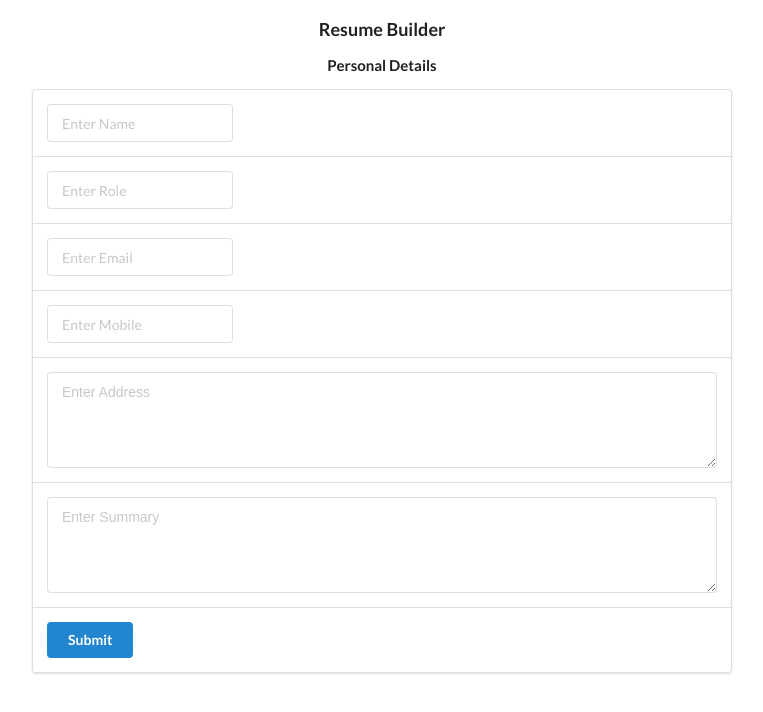
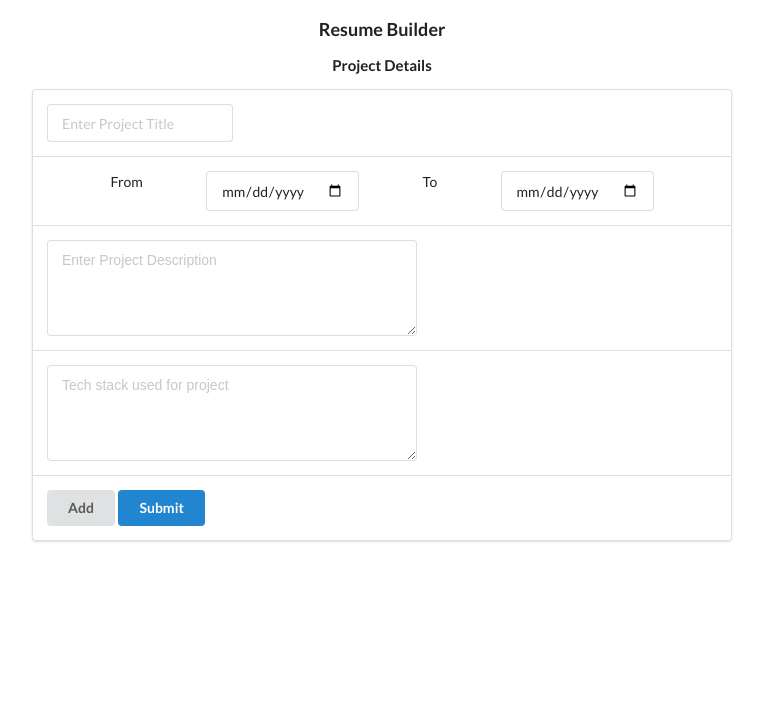
Before and after one commit to siva1933/Resume-Builder, a React (Create React App) app: page / in a window 1280 px wide. Shown: the top 712 px of the page, without its empty margins (258-1021 px from the left). Built offline with nearby package versions, Linux system fonts and the light colour scheme.

Commit message:
project details page added

```diff
--- a/src/components/App.js
+++ b/src/components/App.js
@@ -1,7 +1,7 @@
 import React from 'react';
 import '../styles/App.css';
-import PersonalDetails from './PersonalDetails';
-// import ProjectDetails from './ProjectDetails';
+// import PersonalDetails from './PersonalDetails';
+import ProjectDetails from './ProjectDetails';
 // import Education from './Education';
 // import Professional from './Professional';
 // import Hobbies from './Hobbies';
@@ -16,7 +16,15 @@ export default class App extends React.Component {
       <React.Fragment>
         <div className="ui container">
           <h3 className="ui center aligned header">Resume Builder</h3>
-          <PersonalDetails />
+          {/* <PersonalDetails /> */}
+
+          <ProjectDetails />
+
+
+
+
+
+
           {/*<Stepper setLS={() => localStorage.setItem('state', JSON.stringify(this.state))} steps={[<PersonalDetails setParentState={this.setParentState} />,
           <ProjectDetails setParentState={this.setParentState} />,
           <Education setParentState={this.setParentState} />,
--- a/src/components/ProjectDetails.js
+++ b/src/components/ProjectDetails.js
@@ -1,56 +1,112 @@
 import React, { useState } from 'react';
+import { renderInput, renderTextArea } from '../globalComponents/formComponents';
+import { Field, reduxForm } from 'redux-form'
+import { required } from '../globalComponents/validations';
 
-const ProjectDetails = ({ setParentState }) => {
-  const [projectDetails, setProjectDetails] = useState({})
+const ProjectDetails = (props) => {
+  const [isAdd, setIsAdd] = useState(false)
+  const [projectDetails, setProjectDetails] = useState([])
+  const { handleSubmit } = props
+
+  const isAddSubmit = (formValues) => {
+    console.log(formValues, projectDetails)
+    setProjectDetails([...projectDetails, formValues])
+    props.reset()
+    setIsAdd(false)
+  }
+
+  const submitProjectDetails = (formValues) => {
+    console.log(formValues, projectDetails)
+
+    setProjectDetails([...projectDetails, formValues])
+  }
 
   return (
     <React.Fragment>
       <div className="ui text container">
         <h4 className="ui center aligned header">Project Details</h4>
+        <form onSubmit={
+          handleSubmit(isAdd ? isAddSubmit : submitProjectDetails)
+        }
+        >
           <div className="ui segments">
+            {projectDetails.length > 0 && projectDetails.map(item => {
+              return <div key={item.project_title} className="ui segment project_data">
+                <div className="show_data_headings">
+
+                  <div><b>Title: </b></div>
+                  <div><b>Duration: </b></div>
+                  <div><b>Description: </b></div>
+                  <div><b>Tech Stack: </b></div>
+
+                </div>
+                <div className="show_data_values">
+
+                  <div>{item.project_title}</div>
+                  <div>{item.from_date}-{item.to_date}</div>
+                  <div>{item.project_description}</div>
+                  <div>{item.tech_stack}</div>
+
+                </div>
+
+              </div>
+            })}
             <div className="ui segment">
-            <div class="ui input focus">
-              <input type="text" placeholder="Enter Project Title" onChange={(e) => {
-                projectDetails['title'] = e.target.value
-                setProjectDetails(projectDetails)
-                setParentState('projectDetails', projectDetails)
-              }}></input>
+              <div className="ui input focus">
+                <Field name="project_title" validate={required} component={renderInput} placeholder="Enter Project Title" />
+              </div>
+            </div>
+            <div className="ui segment date_section">
+              <div>From</div>
+              <div className="ui input focus">
+                <Field name="from_date" validate={required} type='date' component={renderInput} />
+              </div>
+              <div>To</div>
+              <div className="ui input focus">
+                <Field name="to_date" validate={required} type='date' component={renderInput} />
               </div>
             </div>
             <div className="ui segment">
-            <div class="ui input focus">
-              From <input type="date" placeholder="Select Date" onChange={(e) => {
-                projectDetails['fromDate'] = e.target.value
-                setProjectDetails(projectDetails)
-                setParentState('projectDetails', projectDetails)
-              }} /> To <input type="date" placeholder="Select Date" onChange={(e) => {
-                projectDetails['toDate'] = e.target.value
-                setProjectDetails(projectDetails)
-                setParentState('projectDetails', projectDetails)
-              }} />
+              <div className="ui input focus">
+                <Field name="project_description" validate={required} component={renderTextArea} placeholder="Enter Project Description" />
               </div>
             </div>
             <div className="ui segment">
-            <div class="ui textarea focus">
-              <textarea type="text" rows={4} cols={50} placeholder="Project Description" onChange={(e) => {
-                projectDetails['description'] = e.target.value
-                setProjectDetails(projectDetails)
-                setParentState('projectDetails', projectDetails)
-              }}></textarea>
+              <div className="ui input focus">
+                <Field name="tech_stack" validate={required} component={renderTextArea} placeholder="Tech stack used for project" />
               </div>
             </div>
             <div className="ui segment">
-            <div class="ui textarea focus">
-              <textarea type="text" rows={4} cols={50} placeholder="Tech Stack" onChange={(e) => {
-                projectDetails['techStack'] = e.target.value
-                setProjectDetails(projectDetails)
-                setParentState('projectDetails', projectDetails)
-              }}></textarea>
+              <button type="submit" className="ui button" onClick={() => { setIsAdd(true) }}>
+                Add
+              </button>
+              <button type="submit" className="ui primary button">
+                Submit
+            </button>
             </div>
           </div>
-        </div>
+        </form>
       </div>
     </React.Fragment>
   );
 }
-export default ProjectDetails
+
+const validate = (formValues) => {
+  let errors = {}
+
+  console.log(formValues)
+
+  Object.keys(formValues).map(item => {
+    if (!item) {
+      errors[item] = `Please enter ${item}`
+    }
+    return null
+  })
+
+  return errors
+}
+
+export default reduxForm({
+  form: 'projectDetails',
+  validate: validate
+})(ProjectDetails);
--- a/src/globalComponents/formComponents.js
+++ b/src/globalComponents/formComponents.js
@@ -1,5 +1,6 @@
 
 import React from 'react'
+
 export const renderInput = ({ input, placeholder, type, meta: { touched, error, warning } }) => {
   return <><div className="ui input">
     <input type={type || "text"} placeholder={placeholder} {...input} />
--- a/src/styles/App.css
+++ b/src/styles/App.css
@@ -11,3 +11,24 @@
 body {
   height: auto;
 }
+
+.date_section {
+  display: flex;
+  justify-content: space-evenly;
+}
+
+.show_data_headings {
+  display: flex;
+  flex-direction: column;
+}
+
+.show_data_values {
+  display: flex;
+  flex-direction: column;
+}
+
+.project_data {
+  display: flex;
+  justify-content: space-between;
+  width: 40%;
+}
```
Lines whose indentation alone changed are shown as unchanged.
